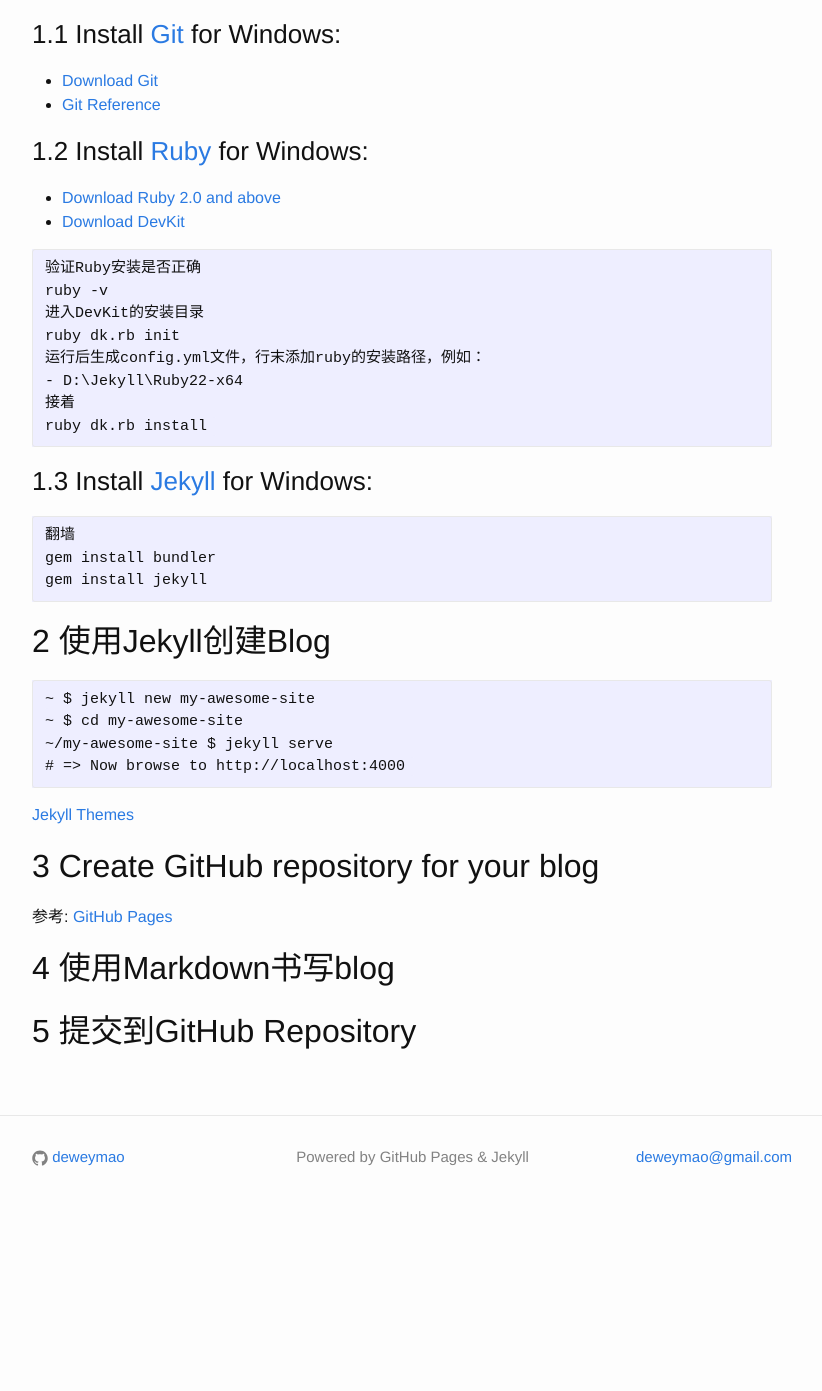
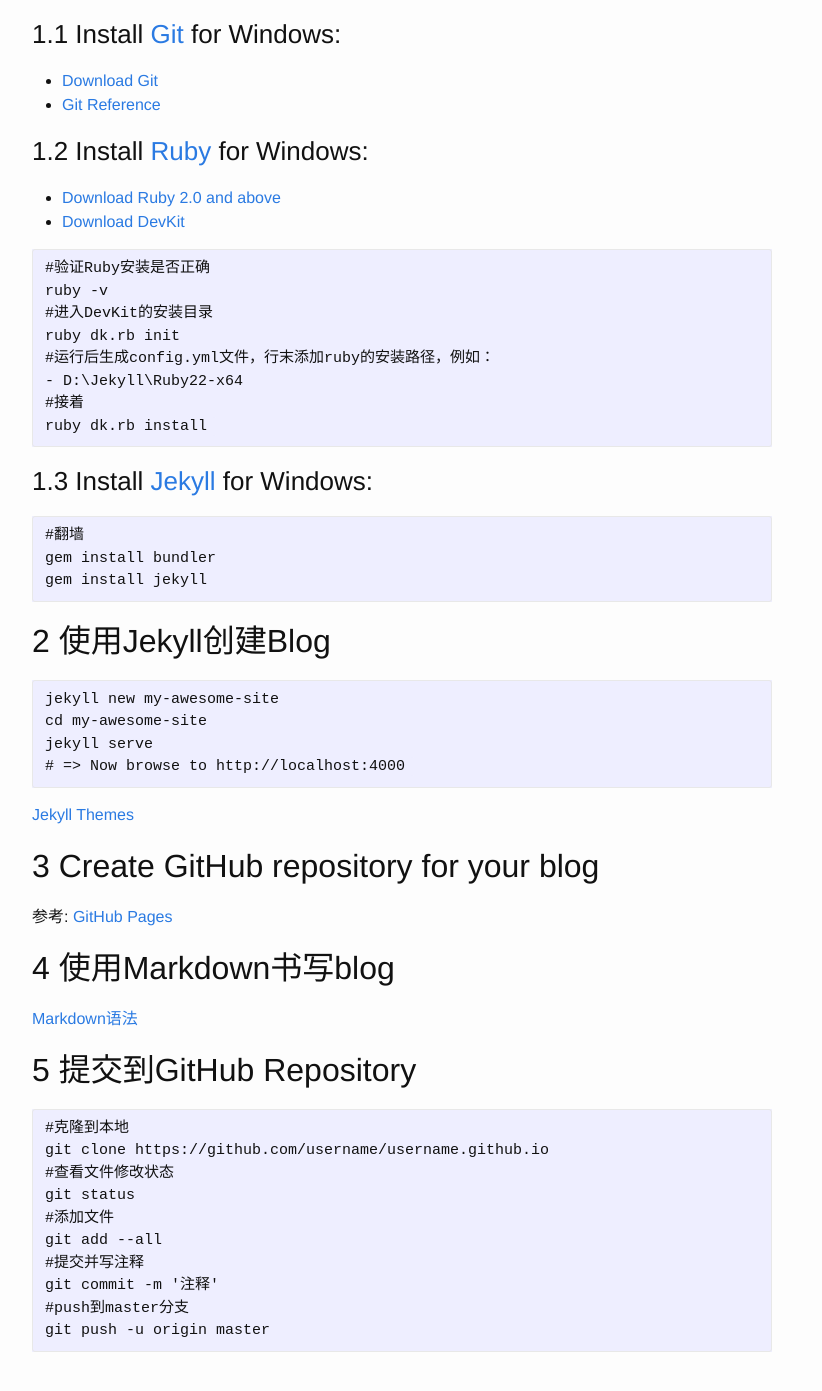
Before and after one commit to deweymao/deweymao.github.io, a Jekyll site: the page built from _posts/2017-04-08-Build-Personal-Blog-GitHub-Pages-+-Jekyll.md, in a window 1280 px wide and 1400 px high, scrolled down 290 px. Shown: the top 1391 px of the window, without its empty margins (238-1060 px from the left). Built offline with Jekyll 4.4.1, drawn with Linux system fonts in a browser that asks for light colours; before the commit the page ends 1518 px from its top, so only the background shows below that.

````diff
--- a/_includes/header.html
+++ b/_includes/header.html
@@ -2,7 +2,7 @@
 
   <div class="wrapper">
 
-    <a class="site-title" href="{{ "/" | relative_url}}">{{ site.title | escape }}</a>
+    <a class="site-title" href="{{ "/" | relative_url}}"> <img src="/pics/deweymao.jpg" alt="Dewey Mao"/> {{ site.title | escape }}</a>
 
     <nav class="site-nav">
       <span class="menu-icon">
--- a/_posts/2017-04-08-Build-Personal-Blog-GitHub-Pages-+-Jekyll.md
+++ b/_posts/2017-04-08-Build-Personal-Blog-GitHub-Pages-+-Jekyll.md
@@ -17,20 +17,20 @@ categories: Jekyll
 - <a href="http://rubyinstaller.org/downloads/" target="_blank">Download DevKit</a>
 
 ```
-验证Ruby安装是否正确
+#验证Ruby安装是否正确
 ruby -v
-进入DevKit的安装目录
+#进入DevKit的安装目录
 ruby dk.rb init
-运行后生成config.yml文件，行末添加ruby的安装路径，例如：
+#运行后生成config.yml文件，行末添加ruby的安装路径，例如：
 - D:\Jekyll\Ruby22-x64
-接着
+#接着
 ruby dk.rb install
 ```
 
 ### 1.3 Install <a href="http://jekyll.com.cn/" target="_blank">Jekyll</a> for Windows:
 
 ```
-翻墙
+#翻墙
 gem install bundler
 gem install jekyll
 ```
@@ -38,17 +38,31 @@ gem install jekyll
 ## 2 使用Jekyll创建Blog
 
 ```
-~ $ jekyll new my-awesome-site
-~ $ cd my-awesome-site
-~/my-awesome-site $ jekyll serve
+jekyll new my-awesome-site
+cd my-awesome-site
+jekyll serve
 # => Now browse to http://localhost:4000
 ```
 
 <a href="http://jekyllthemes.org/" target="_blank">Jekyll Themes</a>
 
 ## 3 Create GitHub repository for your blog
-参考: [GitHub Pages](https://pages.github.com/)
+参考: <a href="https://pages.github.com/" target="_blank">GitHub Pages</a>
 
 ## 4 使用Markdown书写blog
+<a href="http://www.appinn.com/markdown/" target="_blank">Markdown语法</a>
 
 ## 5 提交到GitHub Repository
+
+```
+#克隆到本地
+git clone https://github.com/username/username.github.io
+#查看文件修改状态
+git status
+#添加文件
+git add --all
+#提交并写注释
+git commit -m '注释'
+#push到master分支
+git push -u origin master
+```
````
Also changed, not shown: about.md (+9 -0 lines), pics/deweymao.jpg (added).
